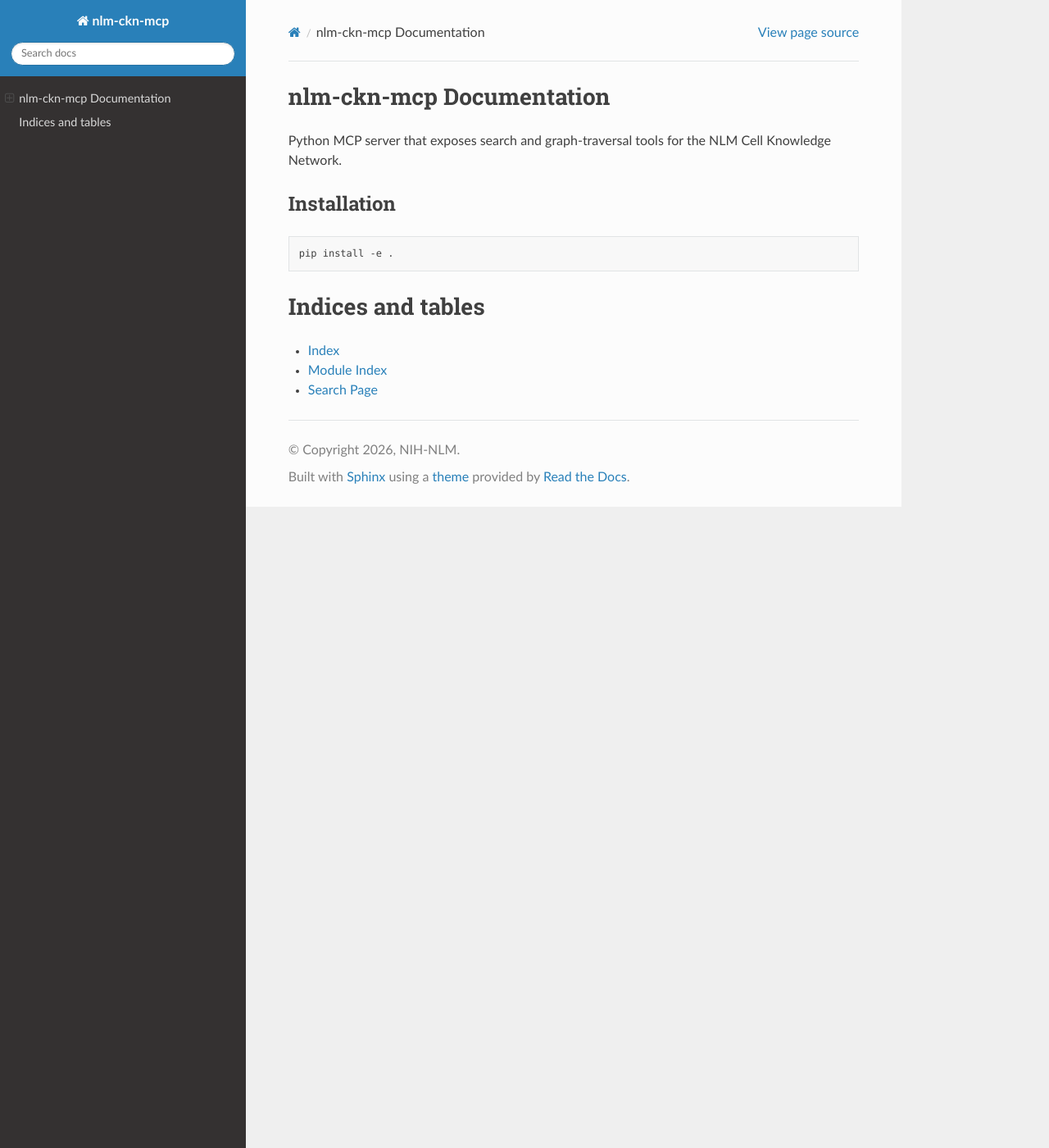
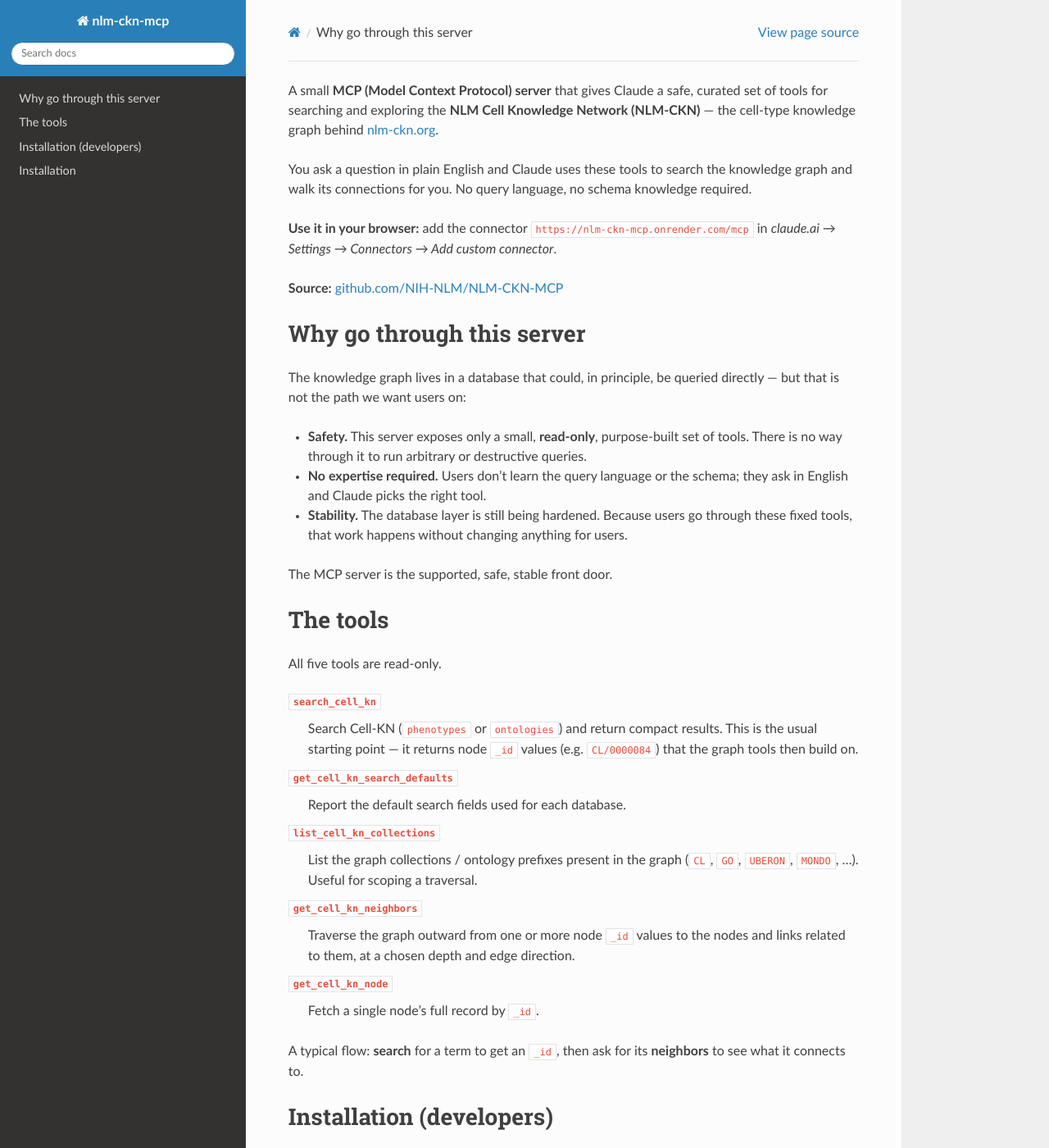
Before and after one commit to NIH-NLM/NLM-CKN-MCP, a Sphinx documentation site: the page built from docs/source/index.rst, in a window 1280 px wide and 1400 px high. Shown: the whole window at 82% size. Built offline with Sphinx 7.4.7 and the Read the Docs theme 3.1.0, drawn with Linux system fonts in a browser that asks for light colours; pages that are not in the unit, such as notebooks, are missing from menus.

Commit message:
Renderless commit two (#3)
* added render capability for claude use without claude desktop

* Renderless commit part 2

```diff
--- a/docs/source/index.rst
+++ b/docs/source/index.rst
@@ -1,5 +1,68 @@
+
+A small **MCP (Model Context Protocol) server** that gives Claude a safe,
+curated set of tools for searching and exploring the **NLM Cell Knowledge
+Network (NLM-CKN)** — the cell-type knowledge graph behind
+`nlm-ckn.org <https://nlm-ckn.org>`_.
+
+You ask a question in plain English and Claude uses these tools to search the
+knowledge graph and walk its connections for you. No query language, no schema
+knowledge required.
+
+* **Use it in your browser:** add the connector
+  ``https://nlm-ckn-mcp.onrender.com/mcp`` in *claude.ai → Settings →
+  Connectors → Add custom connector*.
+* **Source:** `github.com/NIH-NLM/NLM-CKN-MCP
+  <https://github.com/NIH-NLM/NLM-CKN-MCP>`_
+
+
+Why go through this server
+--------------------------
+
+The knowledge graph lives in a database that could, in principle, be queried
+directly — but that is not the path we want users on:
+
+* **Safety.** This server exposes only a small, **read-only**, purpose-built set
+  of tools. There is no way through it to run arbitrary or destructive queries.
+* **No expertise required.** Users don't learn the query language or the schema;
+  they ask in English and Claude picks the right tool.
+* **Stability.** The database layer is still being hardened. Because users go
+  through these fixed tools, that work happens without changing anything for
+  users.
+
+The MCP server is the supported, safe, stable front door.
+
+
+The tools
+---------
+
+All five tools are read-only.
+
+``search_cell_kn``
+    Search Cell-KN (``phenotypes`` or ``ontologies``) and return compact
+    results. This is the usual starting point — it returns node ``_id`` values
+    (e.g. ``CL/0000084``) that the graph tools then build on.
+
+``get_cell_kn_search_defaults``
+    Report the default search fields used for each database.
+
+``list_cell_kn_collections``
+    List the graph collections / ontology prefixes present in the graph
+    (``CL``, ``GO``, ``UBERON``, ``MONDO``, …). Useful for scoping a traversal.
+
+``get_cell_kn_neighbors``
+    Traverse the graph outward from one or more node ``_id`` values to the nodes
+    and links related to them, at a chosen depth and edge direction.
+
+``get_cell_kn_node``
+    Fetch a single node's full record by ``_id``.
+
+A typical flow: **search** for a term to get an ``_id``, then ask for its
+**neighbors** to see what it connects to.
+
+
+Installation (developers)
+-------------------------
 nlm-ckn-mcp Documentation
-=========================
 
 Python MCP server that exposes search and graph-traversal tools for the
 NLM Cell Knowledge Network.
@@ -19,7 +82,6 @@
 
 
 Indices and tables
-===================
 
 * :ref:`genindex`
 * :ref:`modindex`
```
Also changed, not shown: README.md (+198 -136 lines).
